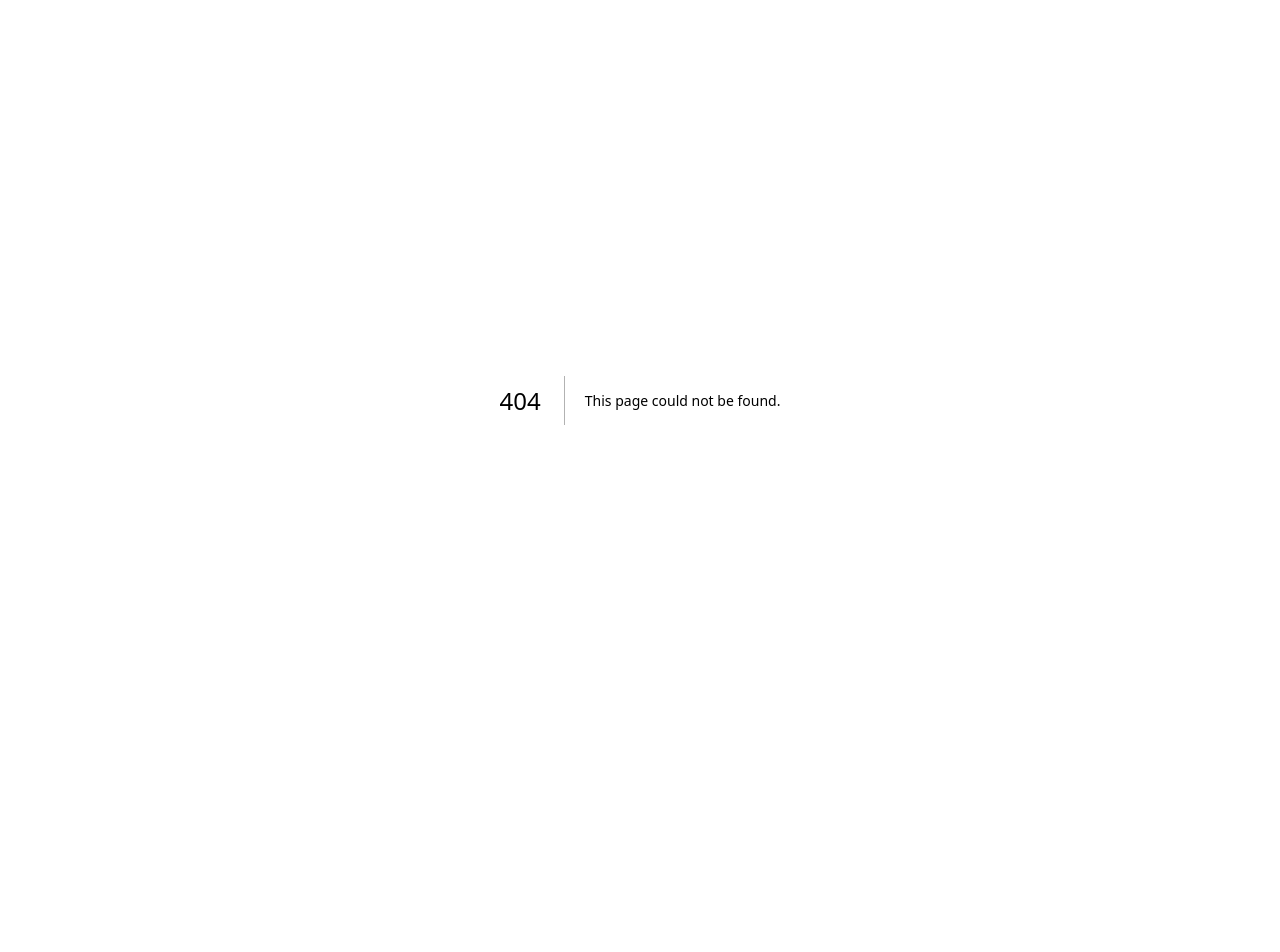
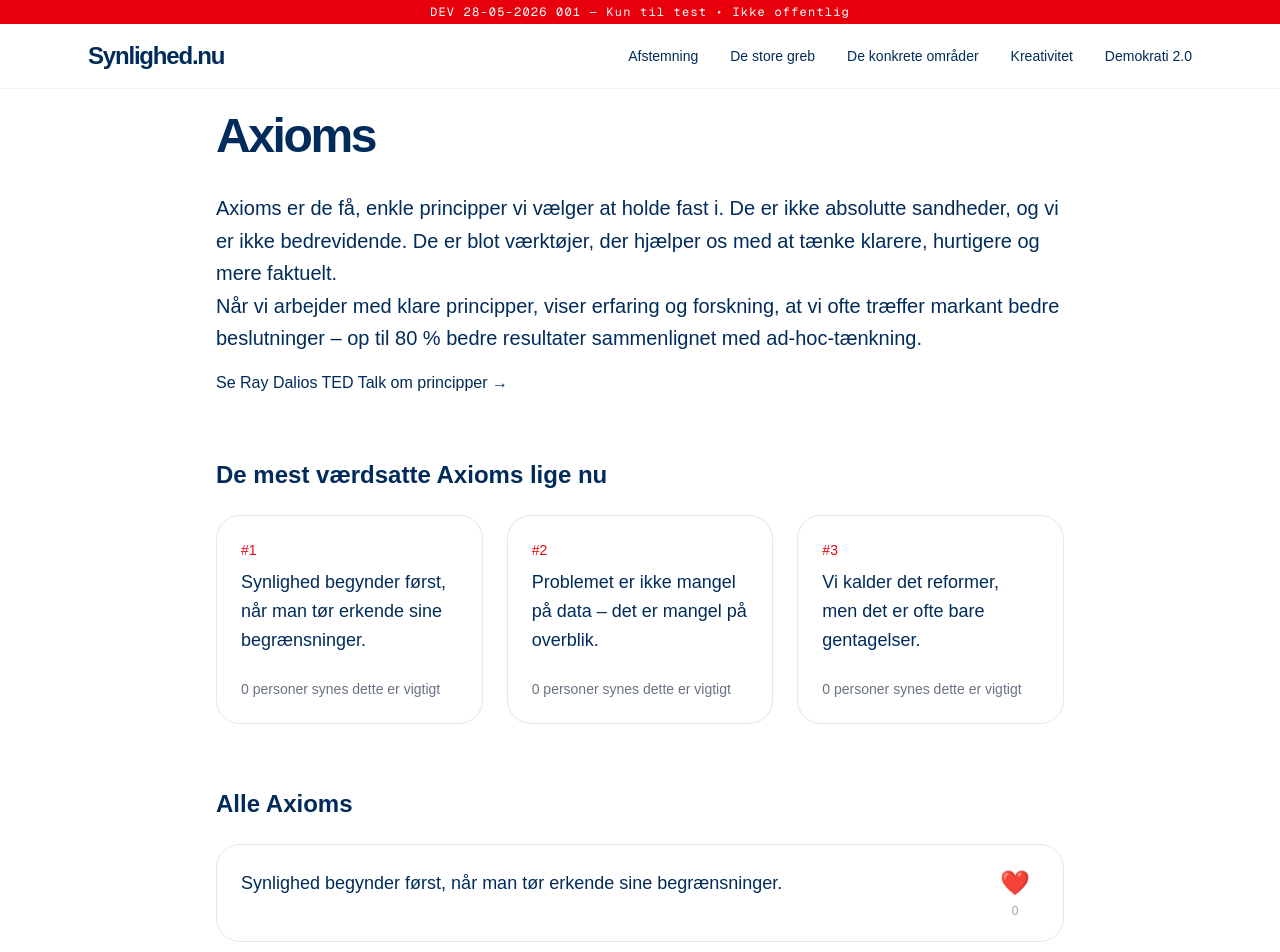
Before and after one commit to synlighed-nu/synlighed-nu-clean, a Next.js app: page /axiomer in a window 1280 px wide. Before the commit this address had no page. Shown: the top 952 px of the page. Before the commit the page ends 800 px from the top, so only its background shows below. Built offline with nearby package versions, Linux system fonts and the light colour scheme.

Commit message:
Create page.tsx

```diff
--- /dev/null
+++ b/app/axiomer/page.tsx
@@ -0,0 +1,153 @@
+'use client';
+
+import React, { useState, useEffect } from 'react';
+import Nav from '../components/common/_Nav';
+
+const AXIOMS = [
+  "Synlighed begynder først, når man tør erkende sine begrænsninger.",
+  "Problemet er ikke mangel på data – det er mangel på overblik.",
+  "Vi kalder det reformer, men det er ofte bare gentagelser.",
+  "Systemet er ikke designet til at lære – det er designet til at fortsætte.",
+  "Vi behandler konsekvenser, men ændrer sjældent årsagerne.",
+  "Hvis børnene ikke udvikler sig, har vi ingen fremtid.",
+  "Kreativitet skaber løsninger – systemet kvæler den.",
+];
+
+export default function AxiomerPage() {
+  const [likes, setLikes] = useState<number[]>(() => {
+    if (typeof window !== 'undefined') {
+      const saved = localStorage.getItem('axiomLikes');
+      return saved ? JSON.parse(saved) : new Array(AXIOMS.length).fill(0);
+    }
+    return new Array(AXIOMS.length).fill(0);
+  });
+
+  const [userLikes, setUserLikes] = useState<boolean[]>(() => {
+    if (typeof window !== 'undefined') {
+      const saved = localStorage.getItem('userAxiomLikes');
+      return saved ? JSON.parse(saved) : new Array(AXIOMS.length).fill(false);
+    }
+    return new Array(AXIOMS.length).fill(false);
+  });
+
+  // Gem likes i localStorage
+  useEffect(() => {
+    localStorage.setItem('axiomLikes', JSON.stringify(likes));
+  }, [likes]);
+
+  useEffect(() => {
+    localStorage.setItem('userAxiomLikes', JSON.stringify(userLikes));
+  }, [userLikes]);
+
+  const toggleLike = (index: number) => {
+    const newUserLikes = [...userLikes];
+    const newLikes = [...likes];
+
+    if (newUserLikes[index]) {
+      // Fjern like
+      newUserLikes[index] = false;
+      newLikes[index] = Math.max(0, newLikes[index] - 1);
+    } else {
+      // Tilføj like
+      newUserLikes[index] = true;
+      newLikes[index] += 1;
+    }
+
+    setUserLikes(newUserLikes);
+    setLikes(newLikes);
+  };
+
+  // Top 3
+  const top3 = [...AXIOMS]
+    .map((text, i) => ({ text, likes: likes[i], index: i }))
+    .sort((a, b) => b.likes - a.likes)
+    .slice(0, 3);
+
+  return (
+    <div className="min-h-screen bg-white text-[#002B5B]">
+      <Nav simple />
+
+      <div className="max-w-4xl mx-auto px-6 pt-28 pb-20">
+        <h1 className="text-5xl font-bold tracking-tighter mb-8">Axioms</h1>
+
+        {/* Introduktion */}
+        <div className="prose prose-lg max-w-none mb-16">
+          <p className="text-xl leading-relaxed">
+            Axioms er de få, enkle principper vi vælger at holde fast i.
+            De er ikke absolutte sandheder, og vi er ikke bedrevidende.
+            De er blot værktøjer, der hjælper os med at tænke klarere, hurtigere og mere faktuelt.
+          </p>
+          <p className="text-xl leading-relaxed">
+            Når vi arbejder med klare principper, viser erfaring og forskning,
+            at vi ofte træffer markant bedre beslutninger – op til 80 % bedre resultater
+            sammenlignet med ad-hoc-tænkning.
+          </p>
+          <a
+            href="https://www.ted.com/talks/ray_dalio_how_to_build_a_company_where_the_best_ideas_win"
+            target="_blank"
+            className="inline-flex items-center gap-2 text-[#002B5B] hover:underline mt-4"
+          >
+            Se Ray Dalios TED Talk om principper →
+          </a>
+        </div>
+
+        {/* Top 3 */}
+        <div className="mb-16">
+          <h2 className="text-2xl font-semibold mb-6">De mest værdsatte Axioms lige nu</h2>
+          <div className="grid md:grid-cols-3 gap-6">
+            {top3.map((item, i) => (
+              <div key={i} className="bg-white border border-[#002B5B]/10 rounded-3xl p-6">
+                <div className="text-sm font-medium text-[#E30613] mb-2">#{i + 1}</div>
+                <p className="text-lg leading-relaxed">{item.text}</p>
+                <div className="mt-6 text-sm text-gray-500">
+                  {item.likes} personer synes dette er vigtigt
+                </div>
+              </div>
+            ))}
+          </div>
+        </div>
+
+        {/* Alle Axioms */}
+        <h2 className="text-2xl font-semibold mb-6">Alle Axioms</h2>
+        <div className="space-y-6">
+          {AXIOMS.map((axiom, index) => (
+            <div key={index} className="flex gap-4 bg-white border border-gray-200 rounded-3xl p-6 hover:border-[#002B5B]/30 transition-colors">
+              <div className="flex-1">
+                <p className="text-lg leading-relaxed">{axiom}</p>
+              </div>
+              <button
+                onClick={() => toggleLike(index)}
+                className={`flex flex-col items-center justify-center w-12 h-12 rounded-2xl transition-all ${
+                  userLikes[index]
+                    ? 'bg-red-100 text-red-600'
+                    : 'hover:bg-gray-100 text-gray-400 hover:text-gray-600'
+                }`}
+              >
+                <span className="text-2xl">❤️</span>
+                <span className="text-xs font-medium mt-1">{likes[index]}</span>
+              </button>
+              {userLikes[index] && (
+                <div className="text-xs text-[#002B5B] self-center font-medium">Du har liket dette</div>
+              )}
+            </div>
+          ))}
+        </div>
+
+        {/* Forslag til nyt Axiom */}
+        <div className="mt-20 bg-gray-50 border border-gray-200 rounded-3xl p-8">
+          <h3 className="text-xl font-semibold mb-6">Forslag til nyt Axiom</h3>
+          <p className="text-sm text-gray-600 mb-4">
+            Har du et princip du synes bør være med? Vi er altid åbne for nye perspektiver.
+          </p>
+          <textarea
+            className="w-full h-32 border border-gray-300 rounded-2xl p-4 focus:outline-none focus:border-[#002B5B]"
+            placeholder="Skriv dit forslag til et nyt Axiom her..."
+          />
+          <button className="mt-6 px-8 py-4 bg-[#002B5B] text-white rounded-3xl font-medium hover:bg-[#001B3D]">
+            Send forslag
+          </button>
+        </div>
+      </div>
+    </div>
+  );
+}
```
